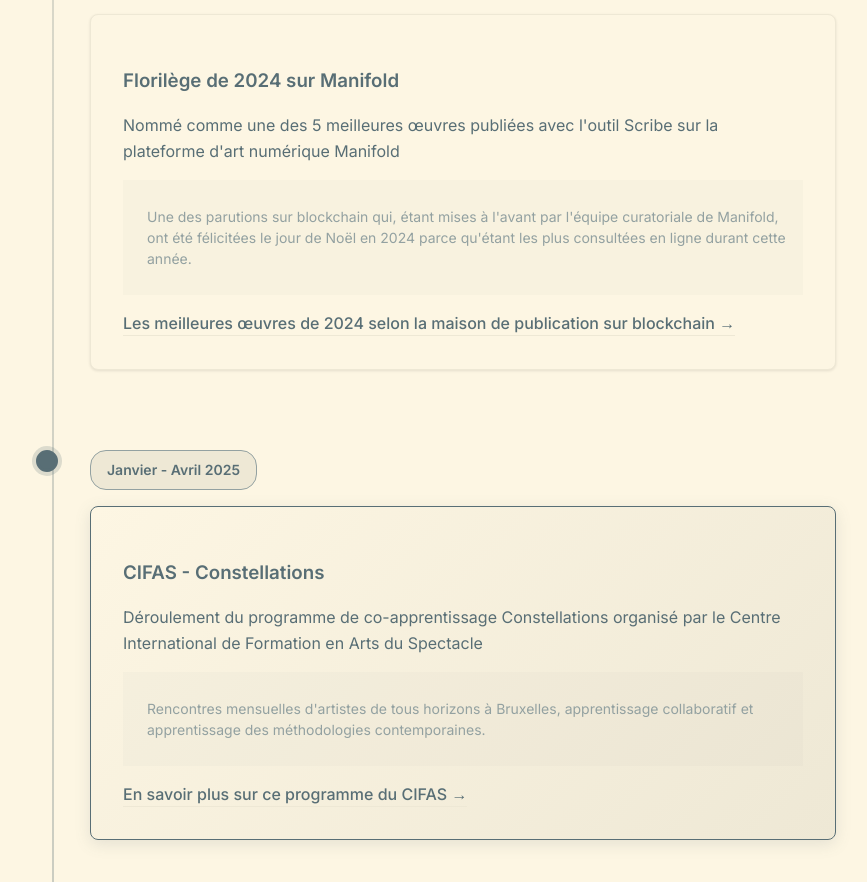
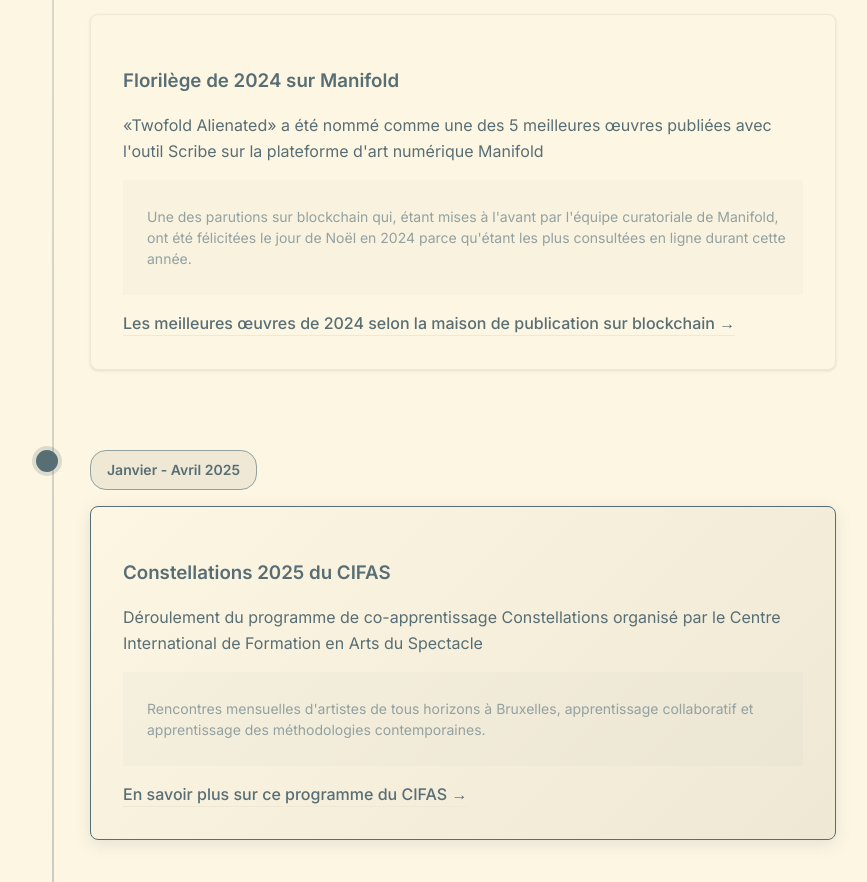
Before and after one commit to daqhris/DoublementAliene, a Next.js app: page /timeline in a window 1280 px wide. Shown: the part 1898-2780 px from the top of the page, without its empty margins (204-1071 px from the left). Built offline with nearby package versions, Linux system fonts and the light colour scheme; no server answers.

Commit message:
reecriture de mots

```diff
--- a/app/timeline/page.tsx
+++ b/app/timeline/page.tsx
@@ -113,7 +113,7 @@ export default function TimelinePage() {
     {
       date: "25 Décembre 2024",
       title: "Florilège de 2024 sur Manifold",
-      description: "Nommé comme une des 5 meilleures œuvres publiées avec l'outil Scribe sur la plateforme d'art numérique Manifold",
+      description: "«Twofold Alienated» a été nommé comme une des 5 meilleures œuvres publiées avec l'outil Scribe sur la plateforme d'art numérique Manifold",
       details: "Une des parutions sur blockchain qui, étant mises à l'avant par l'équipe curatoriale de Manifold, ont été félicitées le jour de Noël en 2024 parce qu'étant les plus consultées en ligne durant cette année.",
       link: {
         url: "https://manifold.gallery/manifoldteam/curation/minted-2024",
@@ -123,7 +123,7 @@ export default function TimelinePage() {
     },
     {
       date: "Janvier - Avril 2025",
-      title: "CIFAS - Constellations",
+      title: "Constellations 2025 du CIFAS",
       description: "Déroulement du programme de co-apprentissage Constellations organisé par le Centre International de Formation en Arts du Spectacle",
       details: "Rencontres mensuelles d'artistes de tous horizons à Bruxelles, apprentissage collaboratif et apprentissage des méthodologies contemporaines.",
       link: {
```
